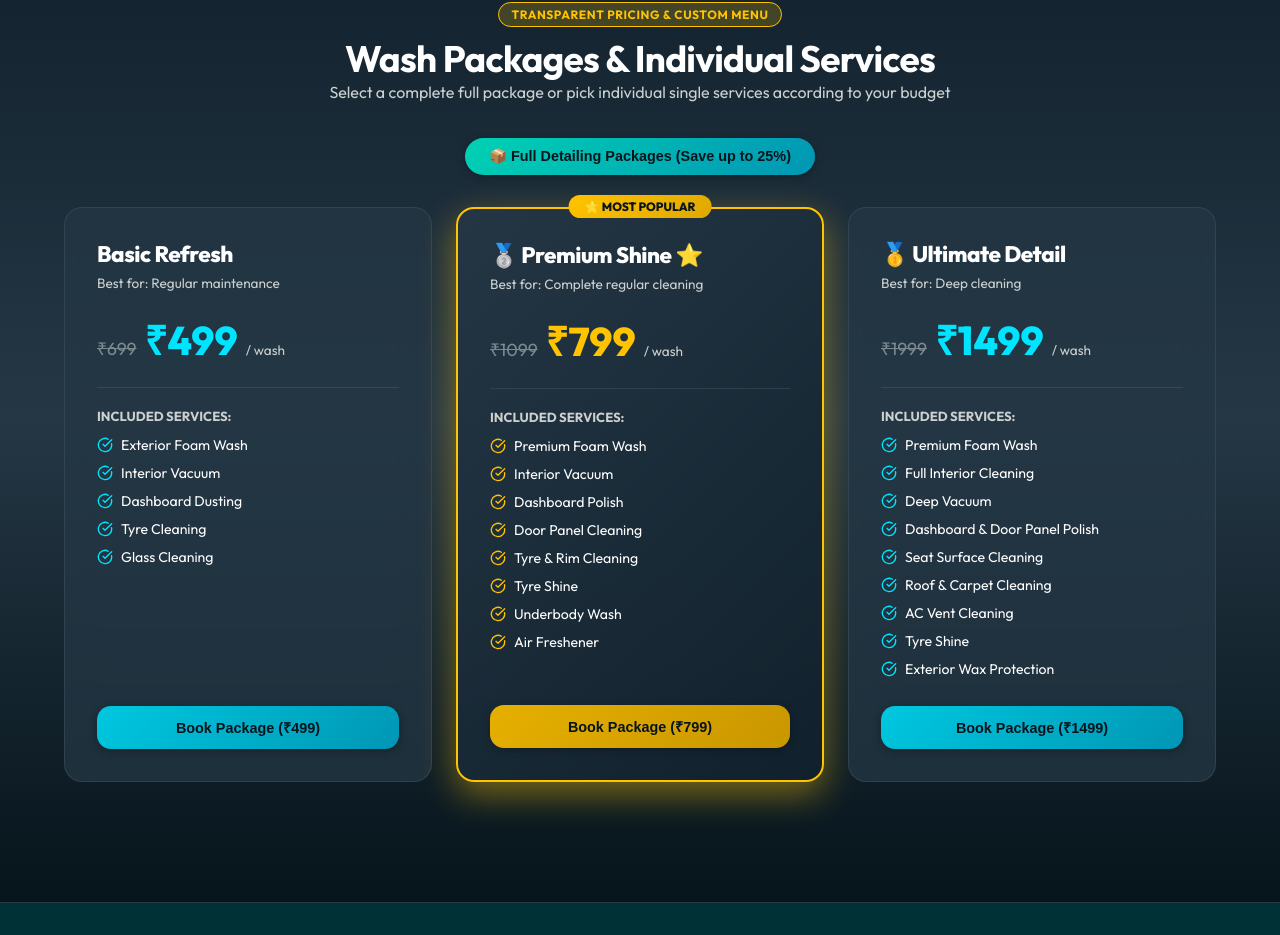
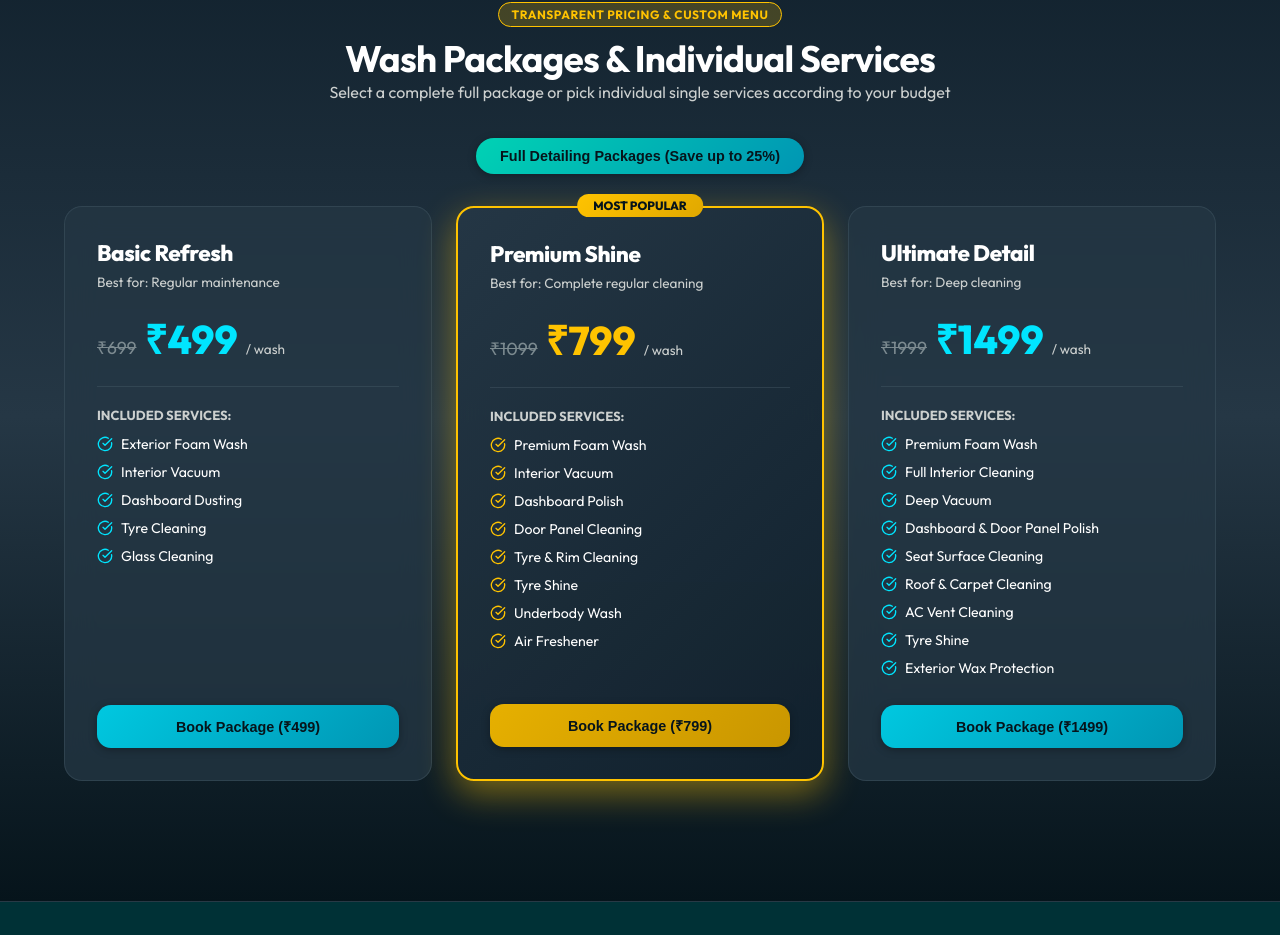
Before and after one commit to grow-owl/Car-Wash, a React (Vite) app in the folder client/: page / in a window 1280 px wide. Shown: the part 4908-5843 px from the top of the page. Built offline with nearby package versions, Linux system fonts and the light colour scheme; no server answers.

Commit message:
Remove back button and clean all icons and emojis from booking flow, packages, and custom services

```diff
--- a/client/src/pages/AdminDashboard.jsx
+++ b/client/src/pages/AdminDashboard.jsx
@@ -1374,21 +1374,21 @@ export default function AdminDashboard({
                     const val = e.target.value;
                     setWalkInService(val);
                     if (val === 'Basic Refresh') setWalkInAmount(499);
-                    else if (val === '🥈 Premium Shine ⭐') setWalkInAmount(799);
-                    else if (val === '🥇 Ultimate Detail') setWalkInAmount(1499);
+                    else if (val === 'Premium Shine' || val.includes('Premium Shine')) setWalkInAmount(799);
+                    else if (val === 'Ultimate Detail' || val.includes('Ultimate Detail')) setWalkInAmount(1499);
                     else if (val === 'Express Exterior Wash') setWalkInAmount(299);
                     else if (val === 'Foam Wash') setWalkInAmount(349);
-                    else if (val === 'Interior Deep Cleaning ⭐') setWalkInAmount(1499);
+                    else if (val === 'Interior Deep Cleaning' || val.includes('Interior Deep Cleaning')) setWalkInAmount(1499);
                     else if (val === '9H Nano Ceramic Coating') setWalkInAmount(4999);
                   }}
                   className="input-field"
                 >
                   <option value="Basic Refresh">Basic Refresh Package (₹499)</option>
-                  <option value="🥈 Premium Shine ⭐">🥈 Premium Shine ⭐ Package (₹799)</option>
-                  <option value="🥇 Ultimate Detail">🥇 Ultimate Detail Package (₹1,499)</option>
+                  <option value="Premium Shine">Premium Shine Package (₹799)</option>
+                  <option value="Ultimate Detail">Ultimate Detail Package (₹1,499)</option>
                   <option value="Express Exterior Wash">Express Exterior Wash (₹299)</option>
                   <option value="Foam Wash">Foam Wash (₹349)</option>
-                  <option value="Interior Deep Cleaning ⭐">Interior Deep Cleaning ⭐ (₹1,499)</option>
+                  <option value="Interior Deep Cleaning">Interior Deep Cleaning (₹1,499)</option>
                   <option value="9H Nano Ceramic Coating">9H Nano Ceramic Coating (₹4,999)</option>
                 </select>
               </div>
--- a/client/src/pages/BookingFlow.jsx
+++ b/client/src/pages/BookingFlow.jsx
@@ -1,5 +1,4 @@
 import React, { useState, useEffect } from 'react';
-import { Car, CheckCircle2, Calendar, Clock, CreditCard, Tag, ArrowRight, ArrowLeft, Sparkles, Shield, User, DollarSign, Check } from 'lucide-react';
 import { getServices, getPackages, getAddons, getSlotsAvailability, validateCoupon, createBooking, checkPhoneExists, captureAbandonedBooking, createLead } from '../api';
 import SmartUpsellModal from '../components/SmartUpsellModal';
 import DigitalInvoiceModal from '../components/DigitalInvoiceModal';
@@ -41,6 +40,8 @@ export default function BookingFlow({ initialVehicle = 'Sedan', initialStep = 1,
   const [showInvoiceModal, setShowInvoiceModal] = useState(false);
   const [isSubmitting, setIsSubmitting] = useState(false);
 
+  const stripEmojis = (str) => typeof str === 'string' ? str.replace(/[\u{1F300}-\u{1F9FF}]|[\u{2600}-\u{26FF}]|[\u{2700}-\u{27BF}]|🥈|🥇|⭐|📦|🛠️|⏱️|🟢|🔴|✨|🚗|🚘|🚙|🏎️|🛻|✓|🛠/gu, '').trim() : str;
+
   const primary3Packages = [
     {
       _id: 'pkg-1',
@@ -55,8 +56,8 @@ export default function BookingFlow({ initialVehicle = 'Sedan', initialStep = 1,
     },
     {
       _id: 'pkg-2',
-      name: '🥈 Premium Shine ⭐',
-      title: '🥈 Premium Shine ⭐',
+      name: 'Premium Shine',
+      title: 'Premium Shine',
       price: 799,
       originalPrice: 1099,
       durationMins: 60,
@@ -66,8 +67,8 @@ export default function BookingFlow({ initialVehicle = 'Sedan', initialStep = 1,
     },
     {
       _id: 'pkg-3',
-      name: '🥇 Ultimate Detail',
-      title: '🥇 Ultimate Detail',
+      name: 'Ultimate Detail',
+      title: 'Ultimate Detail',
       price: 1499,
       originalPrice: 1999,
       durationMins: 120,
@@ -205,11 +206,11 @@ export default function BookingFlow({ initialVehicle = 'Sedan', initialStep = 1,
   };
 
   const vehiclesList = [
-    { type: 'Hatchback', desc: 'Compact 4-Seater', icon: '🚗' },
-    { type: 'Sedan', desc: 'Executive Midsize', icon: '🚘' },
-    { type: 'SUV', desc: 'Full-Size / Crossover', icon: '🚙' },
-    { type: 'Luxury', desc: 'Premium / Sports Car', icon: '🏎️' },
-    { type: 'Truck', desc: 'Pickup / Off-road', icon: '🛻' }
+    { type: 'Hatchback', desc: 'Compact 4-Seater' },
+    { type: 'Sedan', desc: 'Executive Midsize' },
+    { type: 'SUV', desc: 'Full-Size / Crossover' },
+    { type: 'Luxury', desc: 'Premium / Sports Car' },
+    { type: 'Truck', desc: 'Pickup / Off-road' }
   ];
 
   const displayPackagesList = (packages.length >= 3 ? packages : primary3Packages).slice().sort((a, b) => a.price - b.price);
@@ -306,7 +307,7 @@ export default function BookingFlow({ initialVehicle = 'Sedan', initialStep = 1,
                   transition: 'all 0.2s ease'
                 }}
               >
-                📦 Pre-Made Full Packages
+                Pre-Made Full Packages
               </button>
 
               <button
@@ -324,7 +325,7 @@ export default function BookingFlow({ initialVehicle = 'Sedan', initialStep = 1,
                   transition: 'all 0.2s ease'
                 }}
               >
-                🛠️ Custom Service Combo (Pick Individual Services)
+                Custom Service Combo (Pick Individual Services)
               </button>
             </div>
 
@@ -332,7 +333,7 @@ export default function BookingFlow({ initialVehicle = 'Sedan', initialStep = 1,
             {bookingMode === 'packages' && (
               <div className="grid-3" style={{ gap: '20px', marginBottom: '32px' }}>
                 {displayPackagesList.map((pkg, idx) => {
-                  const pkgName = pkg.title || pkg.name;
+                  const pkgName = stripEmojis(pkg.title || pkg.name);
                   const isSelected = (selectedService?.name === pkgName) || (selectedService?.title === pkgName);
 
                   return (
@@ -381,17 +382,16 @@ export default function BookingFlow({ initialVehicle = 'Sedan', initialStep = 1,
                         </div>
                         {pkg.includedServices && pkg.includedServices.map((inc, i) => (
                           <div key={i} style={{ display: 'flex', alignItems: 'center', gap: '6px', fontSize: '0.82rem', marginBottom: '6px' }}>
-                            <Check size={14} color="var(--accent-aqua)" />
-                            <span>{inc}</span>
+                            <span>• {inc}</span>
                           </div>
                         ))}
                       </div>
 
                       <div style={{ display: 'flex', justifyContent: 'space-between', alignItems: 'center', borderTop: '1px solid var(--border-light)', paddingTop: '12px', marginTop: '16px' }}>
-                        <span style={{ fontSize: '0.78rem', color: 'var(--ice-tint)' }}>⏱️ Duration: ~{pkg.durationMins || 50} mins</span>
+                        <span style={{ fontSize: '0.78rem', color: 'var(--ice-tint)' }}>Duration: ~{pkg.durationMins || 50} mins</span>
                         {isSelected && (
                           <span style={{ fontSize: '0.8rem', fontWeight: 800, color: 'var(--accent-aqua)', display: 'flex', alignItems: 'center', gap: '4px' }}>
-                            <CheckCircle2 size={16} /> Selected
+                            Selected
                           </span>
                         )}
                       </div>
@@ -454,23 +454,23 @@ export default function BookingFlow({ initialVehicle = 'Sedan', initialStep = 1,
                 {/* DYNAMIC 25+ CUSTOM SERVICES GRID */}
                 {(() => {
                   const masterServicesList = [
-                    // 🚿 1. REGULAR WASH SERVICES
+                    // 1. REGULAR WASH SERVICES
                     { category: 'wash', name: 'Express Exterior Wash', prices: { Hatchback: 249, Sedan: 299, SUV: 349 }, origPrices: { Hatchback: 399, Sedan: 499, SUV: 599 }, duration: '25 mins', desc: 'High-pressure foam wash, wheel scrub & blow dry' },
                     { category: 'wash', name: 'Foam Wash', prices: { Hatchback: 299, Sedan: 349, SUV: 399 }, origPrices: { Hatchback: 499, Sedan: 599, SUV: 699 }, duration: '30 mins', desc: 'Thick snow foam lifting dirt and grime without scratches' },
                     { category: 'wash', name: 'Basic Interior + Exterior Wash', prices: { Hatchback: 499, Sedan: 549, SUV: 649 }, origPrices: { Hatchback: 799, Sedan: 899, SUV: 999 }, duration: '40 mins', desc: 'Full foam wash + cabin vacuuming & footmat cleaning' },
-                    { category: 'wash', name: 'Premium Car Wash ⭐', prices: { Hatchback: 699, Sedan: 799, SUV: 899 }, origPrices: { Hatchback: 999, Sedan: 1199, SUV: 1399 }, duration: '50 mins', desc: 'Foam wash, exterior clean, interior vacuum, dash polish, door panels, tyre shine & air freshener' },
+                    { category: 'wash', name: 'Premium Car Wash', prices: { Hatchback: 699, Sedan: 799, SUV: 899 }, origPrices: { Hatchback: 999, Sedan: 1199, SUV: 1399 }, duration: '50 mins', desc: 'Foam wash, exterior clean, interior vacuum, dash polish, door panels, tyre shine & air freshener' },
                     { category: 'wash', name: 'Underbody Wash', prices: { Hatchback: 199, Sedan: 249, SUV: 299 }, origPrices: { Hatchback: 349, Sedan: 399, SUV: 499 }, duration: '20 mins', desc: 'High-pressure underbody mud extraction & chassis rinse' },
 
-                    // 🧹 2. INTERIOR CLEANING SERVICES
+                    // 2. INTERIOR CLEANING SERVICES
                     { category: 'interior', name: 'Interior Vacuum & Dusting', prices: { Hatchback: 199, Sedan: 249, SUV: 299 }, origPrices: { Hatchback: 349, Sedan: 399, SUV: 499 }, duration: '30 mins', desc: 'Deep cabin vacuuming & dust extraction from seats & footmats' },
                     { category: 'interior', name: 'Dashboard & Door Panel Cleaning', prices: { Hatchback: 199, Sedan: 249, SUV: 299 }, origPrices: { Hatchback: 349, Sedan: 399, SUV: 499 }, duration: '25 mins', desc: 'UV protective non-greasy dashboard polish & door panel scrub' },
                     { category: 'interior', name: 'Seat Cleaning & Fabric Scrub', prices: { Hatchback: 499, Sedan: 599, SUV: 699 }, origPrices: { Hatchback: 799, Sedan: 899, SUV: 1099 }, duration: '45 mins', desc: 'Deep upholstery stain extraction & fabric/leather hydration' },
-                    { category: 'interior', name: 'Interior Deep Cleaning ⭐', prices: { Hatchback: 1299, Sedan: 1499, SUV: 1799 }, origPrices: { Hatchback: 1899, Sedan: 2199, SUV: 2499 }, duration: '90 mins', desc: 'Complete interior steam extraction, carpet shampooing & sanitization' },
+                    { category: 'interior', name: 'Interior Deep Cleaning', prices: { Hatchback: 1299, Sedan: 1499, SUV: 1799 }, origPrices: { Hatchback: 1899, Sedan: 2199, SUV: 2499 }, duration: '90 mins', desc: 'Complete interior steam extraction, carpet shampooing & sanitization' },
                     { category: 'interior', name: 'Roof & Carpet Cleaning', prices: { Hatchback: 499, Sedan: 599, SUV: 699 }, origPrices: { Hatchback: 799, Sedan: 899, SUV: 1099 }, duration: '45 mins', desc: 'Fabric headliner stain removal & carpet steam extraction' },
                     { category: 'interior', name: 'AC Vent Cleaning & Steam Sanitize', prices: { Hatchback: 199, Sedan: 249, SUV: 299 }, origPrices: { Hatchback: 349, Sedan: 399, SUV: 499 }, duration: '25 mins', desc: 'Ozone steam sanitization inside AC ducts eliminating vent mold' },
                     { category: 'interior', name: 'Odour Removal & Sanitisation', prices: { Hatchback: 299, Sedan: 349, SUV: 399 }, origPrices: { Hatchback: 499, Sedan: 599, SUV: 699 }, duration: '30 mins', desc: 'Permanent smoke & pet odor elimination with anti-bacterial fogging' },
 
-                    // ✨ 3. EXTERIOR CARE & SHINE
+                    // 3. EXTERIOR CARE & SHINE
                     { category: 'exterior', name: 'Tyre & Alloy Deep Cleaning', prices: { Hatchback: 299, Sedan: 349, SUV: 399 }, origPrices: { Hatchback: 499, Sedan: 599, SUV: 699 }, duration: '25 mins', desc: 'Brake dust acid wash & alloy rim polishing' },
                     { category: 'exterior', name: 'Tyre Dressing & Shine', prices: { Hatchback: 99, Sedan: 149, SUV: 199 }, origPrices: { Hatchback: 199, Sedan: 249, SUV: 299 }, duration: '15 mins', desc: 'Long-lasting deep wet look tire dressing' },
                     { category: 'exterior', name: 'Exterior Wax Polish', prices: { Hatchback: 799, Sedan: 999, SUV: 1199 }, origPrices: { Hatchback: 1199, Sedan: 1499, SUV: 1799 }, duration: '50 mins', desc: 'Hand wax application for smooth paint shine & UV protection' },
@@ -478,16 +478,16 @@ export default function BookingFlow({ initialVehicle = 'Sedan', initialStep = 1,
                     { category: 'exterior', name: 'Scratch Removal – Minor', prices: { Hatchback: 499, Sedan: 599, SUV: 699 }, origPrices: { Hatchback: 799, Sedan: 899, SUV: 999 }, duration: '35 mins', desc: 'Spot compounding & buffing to eliminate minor surface scratches' },
                     { category: 'exterior', name: 'Headlight Restoration', prices: { Hatchback: 499, Sedan: 499, SUV: 499 }, origPrices: { Hatchback: 799, Sedan: 799, SUV: 799 }, duration: '30 mins', desc: 'Yellow oxidation removal & clear UV acrylic sealant' },
 
-                    // ⚙️ 4. ENGINE & UNDERBODY CARE
+                    // 4. ENGINE & UNDERBODY CARE
                     { category: 'engine', name: 'Engine Bay Cleaning', prices: { Hatchback: 499, Sedan: 549, SUV: 599 }, origPrices: { Hatchback: 799, Sedan: 899, SUV: 999 }, duration: '40 mins', desc: '300°F steam degreasing of engine block & plastic covers' },
                     { category: 'engine', name: 'Engine Bay Dressing', prices: { Hatchback: 199, Sedan: 249, SUV: 299 }, origPrices: { Hatchback: 349, Sedan: 399, SUV: 499 }, duration: '20 mins', desc: 'Protective hose & rubber wire conditioning' },
                     { category: 'engine', name: 'Underbody Cleaning', prices: { Hatchback: 299, Sedan: 349, SUV: 399 }, origPrices: { Hatchback: 499, Sedan: 599, SUV: 699 }, duration: '25 mins', desc: '360° pressure underbody mud removal' },
                     { category: 'engine', name: 'Anti-Rust Treatment', prices: { Hatchback: 1499, Sedan: 1799, SUV: 2199 }, origPrices: { Hatchback: 2199, Sedan: 2499, SUV: 2999 }, duration: '60 mins', desc: 'Heavy-duty rubberized anti-corrosion chassis coating' },
 
-                    // 🛋️ 5. PREMIUM DETAILING
+                    // 5. PREMIUM DETAILING
                     { category: 'premium', name: 'Complete Interior Detailing', prices: { Hatchback: 1999, Sedan: 1999, SUV: 1999 }, origPrices: { Hatchback: 2999, Sedan: 2999, SUV: 2999 }, duration: '120 mins', desc: 'Deep steam sanitization, leather spa, carpet extraction & AC vent cleaning' },
                     { category: 'premium', name: 'Exterior Detailing & Polish', prices: { Hatchback: 2499, Sedan: 2499, SUV: 2499 }, origPrices: { Hatchback: 3499, Sedan: 3499, SUV: 3499 }, duration: '150 mins', desc: 'Multi-stage paint correction, clay bar treatment & synthetic wax polish' },
-                    { category: 'premium', name: 'Complete Car Detailing ⭐', prices: { Hatchback: 3999, Sedan: 3999, SUV: 3999 }, origPrices: { Hatchback: 5999, Sedan: 5999, SUV: 5999 }, duration: '180 mins', desc: 'Full interior + exterior showroom transformation with engine bay & tire dressing' },
+                    { category: 'premium', name: 'Complete Car Detailing', prices: { Hatchback: 3999, Sedan: 3999, SUV: 3999 }, origPrices: { Hatchback: 5999, Sedan: 5999, SUV: 5999 }, duration: '180 mins', desc: 'Full interior + exterior showroom transformation with engine bay & tire dressing' },
                     { category: 'premium', name: 'Teflon / Paint Protection', prices: { Hatchback: 2499, Sedan: 2499, SUV: 2499 }, origPrices: { Hatchback: 3999, Sedan: 3999, SUV: 3999 }, duration: '120 mins', desc: 'Hydrophobic paint barrier enhancing color depth & swirl masking' },
                     { category: 'premium', name: 'Nano Ceramic Protection', prices: { Hatchback: 4999, Sedan: 4999, SUV: 4999 }, origPrices: { Hatchback: 6999, Sedan: 6999, SUV: 6999 }, duration: '240 mins', desc: '9H Nano ceramic paint shield with 1-year gloss guarantee' },
                     { category: 'premium', name: '1-Year Ceramic Coating', prices: { Hatchback: 7999, Sedan: 7999, SUV: 7999 }, origPrices: { Hatchback: 10999, Sedan: 10999, SUV: 10999 }, duration: '360 mins', desc: 'Professional multi-layer 9H ceramic coating with warranty card' },
@@ -560,7 +560,7 @@ export default function BookingFlow({ initialVehicle = 'Sedan', initialStep = 1,
                 className="btn-aqua"
                 style={{ padding: '14px 32px' }}
               >
-                Next: Vehicle Selection <ArrowRight size={18} />
+                Next: Vehicle Selection
               </button>
             </div>
           </div>
@@ -592,7 +592,6 @@ export default function BookingFlow({ initialVehicle = 'Sedan', initialStep = 1,
                     transition: 'all 0.25s ease'
                   }}
                 >
-                  <div style={{ fontSize: '2.5rem', marginBottom: '8px' }}>{v.icon}</div>
                   <div style={{ fontWeight: 800, fontSize: '1.2rem', color: '#FFFFFF' }}>{v.type}</div>
                   <div style={{ fontSize: '0.8rem', color: 'var(--text-muted)', marginTop: '4px' }}>{v.desc}</div>
                 </div>
@@ -601,11 +600,11 @@ export default function BookingFlow({ initialVehicle = 'Sedan', initialStep = 1,
 
             <div style={{ display: 'flex', justifyContent: 'space-between' }}>
               <button onClick={() => setStep(1)} className="btn-secondary">
-                <ArrowLeft size={18} /> Back: Service Selection
+                Back: Service Selection
               </button>
 
               <button onClick={() => setStep(3)} className="btn-aqua" style={{ padding: '14px 32px' }}>
-                Next: Date & Slot <ArrowRight size={18} />
+                Next: Date & Slot
               </button>
             </div>
           </div>
@@ -686,11 +685,10 @@ export default function BookingFlow({ initialVehicle = 'Sedan', initialStep = 1,
                             }}
                           >
                             <div style={{ display: 'flex', alignItems: 'center', gap: '6px' }}>
-                              <Clock size={15} color={isSelected ? '#06141B' : 'var(--accent-aqua)'} />
                               <span>{timeLabel}</span>
                             </div>
                             <div style={{ fontSize: '0.72rem', fontWeight: 600, color: isSelected ? '#06141B' : 'var(--text-muted)' }}>
-                              {isAvailable ? `🟢 ${remaining} Bays Open` : '🔴 Fully Booked'}
+                              {isAvailable ? `${remaining} Bays Open` : 'Fully Booked'}
                             </div>
                           </button>
                         );
@@ -703,11 +701,11 @@ export default function BookingFlow({ initialVehicle = 'Sedan', initialStep = 1,
 
             <div style={{ display: 'flex', justifyContent: 'space-between' }}>
               <button onClick={() => setStep(2)} className="btn-secondary">
-                <ArrowLeft size={18} /> Back: Vehicle Category
+                Back: Vehicle Category
               </button>
 
               <button onClick={() => setStep(4)} className="btn-aqua" style={{ padding: '14px 32px' }}>
-                Next: Payment & Confirm <ArrowRight size={18} />
+                Next: Payment & Confirm
               </button>
             </div>
           </div>
@@ -773,7 +771,7 @@ export default function BookingFlow({ initialVehicle = 'Sedan', initialStep = 1,
                     />
                     {isExistingCustomer && (
                       <div style={{ fontSize: '0.75rem', color: 'var(--accent-aqua)', marginTop: '4px', fontWeight: 700 }}>
-                        ✓ Welcome back, {customerName}! Existing customer account found.
+                        Welcome back, {customerName}! Existing customer account found.
                       </div>
                     )}
                   </div>
@@ -825,7 +823,7 @@ export default function BookingFlow({ initialVehicle = 'Sedan', initialStep = 1,
                             className="btn-secondary"
                             style={{ fontSize: '0.75rem', padding: '4px 10px' }}
                           >
-                            🚘 {v.regNumber} ({v.model})
+                            {v.regNumber} ({v.model})
                           </button>
                         ))}
                       </div>
@@ -877,8 +875,7 @@ export default function BookingFlow({ initialVehicle = 'Sedan', initialStep = 1,
                   {/* 🔥 SMART UPSELLING SYSTEM: ENHANCE YOUR WASH */}
                   <div style={{ background: 'rgba(255, 195, 0, 0.12)', border: '1px solid var(--accent-gold)', borderRadius: '12px', padding: '16px', marginBottom: '20px' }}>
                     <div style={{ display: 'flex', alignItems: 'center', gap: '8px', marginBottom: '12px' }}>
-                      <Sparkles size={18} color="var(--accent-gold)" />
-                      <span style={{ fontWeight: 800, fontSize: '0.95rem', color: 'var(--accent-gold)' }}>Enhance Your Wash ✨ (Add-ons)</span>
+                      <span style={{ fontWeight: 800, fontSize: '0.95rem', color: 'var(--accent-gold)' }}>Enhance Your Wash (Add-ons)</span>
                     </div>
 
                     <div style={{ display: 'grid', gridTemplateColumns: 'repeat(1, 1fr)', gap: '8px', maxHeight: '240px', overflowY: 'auto', paddingRight: '4px' }}>
@@ -985,7 +982,7 @@ export default function BookingFlow({ initialVehicle = 'Sedan', initialStep = 1,
 
               <div style={{ display: 'flex', justifyContent: 'space-between' }}>
                 <button type="button" onClick={() => setStep(3)} className="btn-secondary">
-                  <ArrowLeft size={18} /> Back: Date & Slot
+                  Back: Date & Slot
                 </button>
 
                 <button
--- a/client/src/pages/CustomerHome.jsx
+++ b/client/src/pages/CustomerHome.jsx
@@ -482,11 +482,13 @@ export default function CustomerHome({ onStartBooking, onSelectVehicle, onSelect
               className="btn-primary"
               style={{ padding: '10px 24px', borderRadius: '24px', fontSize: '0.9rem', fontWeight: 800 }}
             >
-              📦 Full Detailing Packages (Save up to 25%)
+              Full Detailing Packages (Save up to 25%)
             </button>
           </div>
 
           {(() => {
+            const stripEmojis = (str) => typeof str === 'string' ? str.replace(/[\u{1F300}-\u{1F9FF}]|[\u{2600}-\u{26FF}]|[\u{2700}-\u{27BF}]|🥈|🥇|⭐|📦|🛠️|⏱️|🟢|🔴|✨|🚗|🚘|🚙|🏎️|🛻|✓|🛠/gu, '').trim() : str;
+
             const default3Packages = [
               {
                 title: 'Basic Refresh',
@@ -498,8 +500,8 @@ export default function CustomerHome({ onStartBooking, onSelectVehicle, onSelect
                 isPopular: false
               },
               {
-                title: '🥈 Premium Shine ⭐',
-                name: '🥈 Premium Shine ⭐',
+                title: 'Premium Shine',
+                name: 'Premium Shine',
                 price: 799,
                 originalPrice: 1099,
                 tagline: 'Best for: Complete regular cleaning',
@@ -507,8 +509,8 @@ export default function CustomerHome({ onStartBooking, onSelectVehicle, onSelect
                 isPopular: true
               },
               {
-                title: '🥇 Ultimate Detail',
-                name: '🥇 Ultimate Detail',
+                title: 'Ultimate Detail',
+                name: 'Ultimate Detail',
                 price: 1499,
                 originalPrice: 1999,
                 tagline: 'Best for: Deep cleaning',
@@ -550,12 +552,12 @@ export default function CustomerHome({ onStartBooking, onSelectVehicle, onSelect
                         fontWeight: 800,
                         fontSize: '0.75rem'
                       }}>
-                        ⭐ MOST POPULAR
+                        MOST POPULAR
                       </div>
                     )}
 
                     <div>
-                      <h3 style={{ fontSize: '1.4rem', marginBottom: '6px', fontWeight: 800 }}>{pkg.title || pkg.name}</h3>
+                      <h3 style={{ fontSize: '1.4rem', marginBottom: '6px', fontWeight: 800 }}>{stripEmojis(pkg.title || pkg.name)}</h3>
                       <p style={{ fontSize: '0.85rem', color: 'var(--ice-tint)', marginBottom: '20px' }}>{pkg.tagline}</p>
 
                       <div style={{ display: 'flex', alignItems: 'baseline', gap: '8px', marginBottom: '20px' }}>
```
Also changed, not shown: client/src/App.jsx (+1 -24 lines), 1 other file (tests, documents, lock files or other folders).
